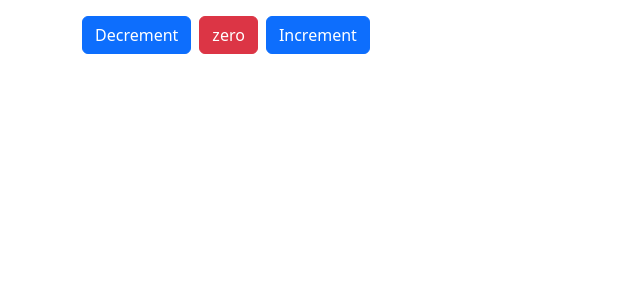
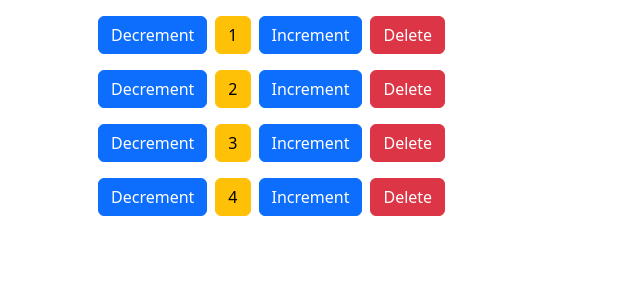
Before and after one commit to akhil-OO7/React-Js, a React (Create React App) app: page / in a window 1280 px wide. Shown: the top 300 px of the page, without its empty margins (0-640 px from the left). Built offline with nearby package versions, Linux system fonts and the light colour scheme.

Commit message:
React classes 3

```diff
--- a/src/App.js
+++ b/src/App.js
@@ -1,9 +1,9 @@
 import "./App.css";
-import Counter from "./counter/Counter";
+import TotalCounter from "./counter/TotalCounter";
 function App() {
   return (
     <div className="container">
-      <Counter />
+      <TotalCounter />
     </div>
   );
 }
--- a/src/counter/Counter.jsx
+++ b/src/counter/Counter.jsx
@@ -1,9 +1,8 @@
 import React, { useState } from "react";
 
-const Counter = () => {
-  const [count, setCount] = useState(0);
-  const warning = "btn btn-warning mx-2";
-  const danger = "btn btn-danger mx-2";
+const Counter = (props) => {
+  const { counts, id } = props.counter;
+  const [count, setCount] = useState(counts);
   const decrement = () => {
     let lcount = count;
     if (lcount !== 0) setCount(lcount - 1);
@@ -25,6 +24,9 @@ const Counter = () => {
       <button className="btn btn-primary" onClick={increment}>
         Increment
       </button>
+      <button class="btn btn-danger mx-2" onClick={() => props.onDelete(id)}>
+        Delete
+      </button>
     </div>
   );
 };
--- /dev/null
+++ b/src/counter/TotalCounter.jsx
@@ -0,0 +1,24 @@
+import React, { useState } from "react";
+import Counter from "./Counter";
+
+const TotalCounter = () => {
+  const [counters, setCounters] = useState([
+    { id: 1, counts: 1 },
+    { id: 2, counts: 2 },
+    { id: 3, counts: 3 },
+    { id: 4, counts: 4 },
+  ]);
+  const deleteCounter = (id) => {
+    const lcounter = counters.filter((counter) => counter.id !== id);
+    setCounters(lcounter);
+  };
+  return (
+    <div className="m-3">
+      {counters.map((counter) => (
+        <Counter key={counter.id} counter={counter} onDelete={deleteCounter} />
+      ))}
+    </div>
+  );
+};
+
+export default TotalCounter;
```
